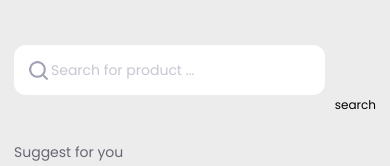
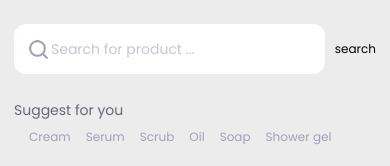
Before and after one commit to kebzin/sasce, a React Native app: screen /Search in a window 390 px wide. Shown: the top 166 px of the page. Built offline with nearby package versions, Linux system fonts and the light colour scheme; no server answers; the database is empty.

Commit message:
center the search in the search screen
Signed-off-by: kebzin <honorablewaiga@gmail.com>

```diff
--- a/screens/search/Search.js
+++ b/screens/search/Search.js
@@ -112,7 +112,7 @@ const Search = () => {
           label={"search"}
           labelStyle={{
             ...FONTS.body5,
-            paddingTop: 70,
+
             color: "black",
           }}
         />
```
